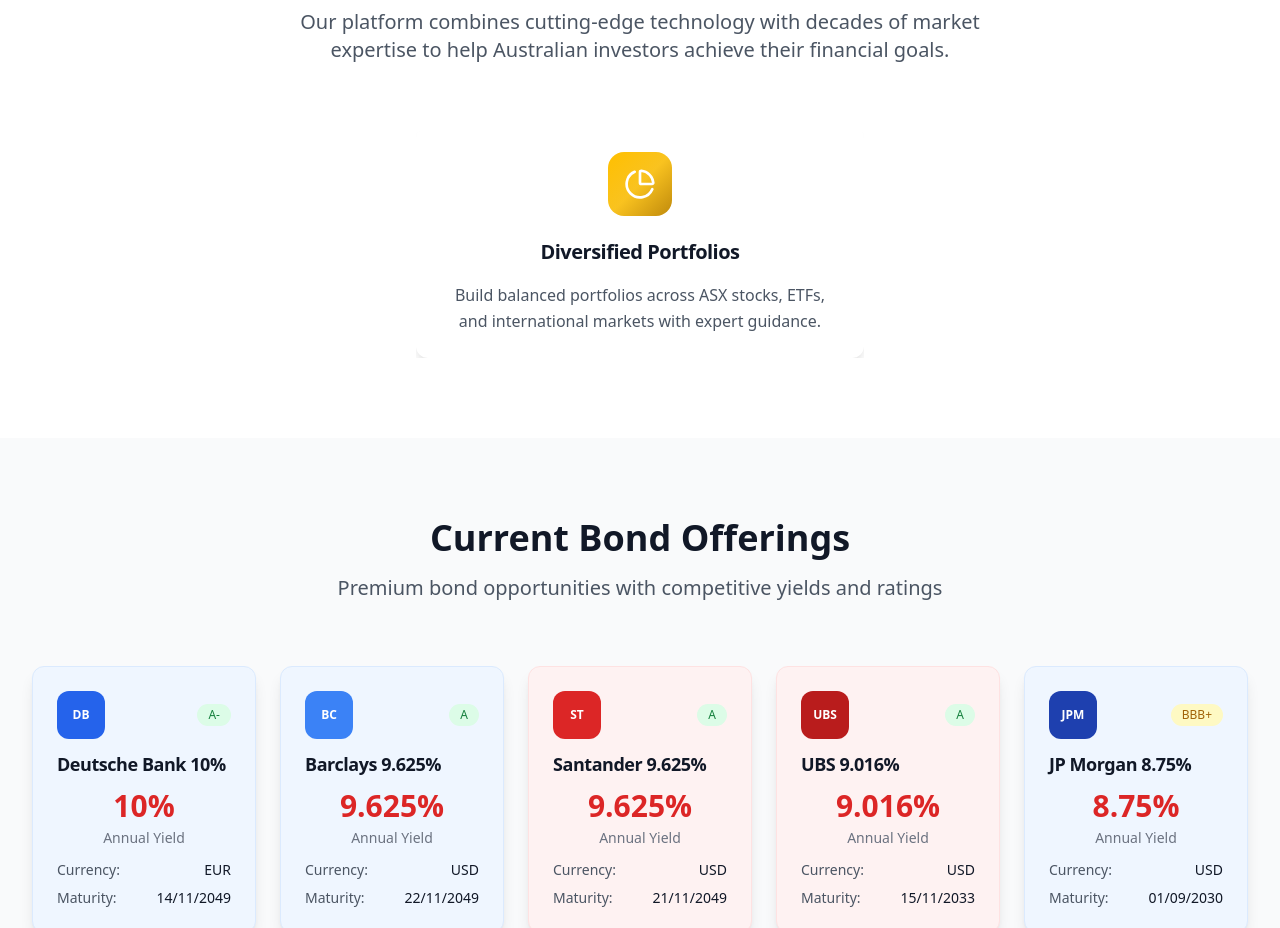
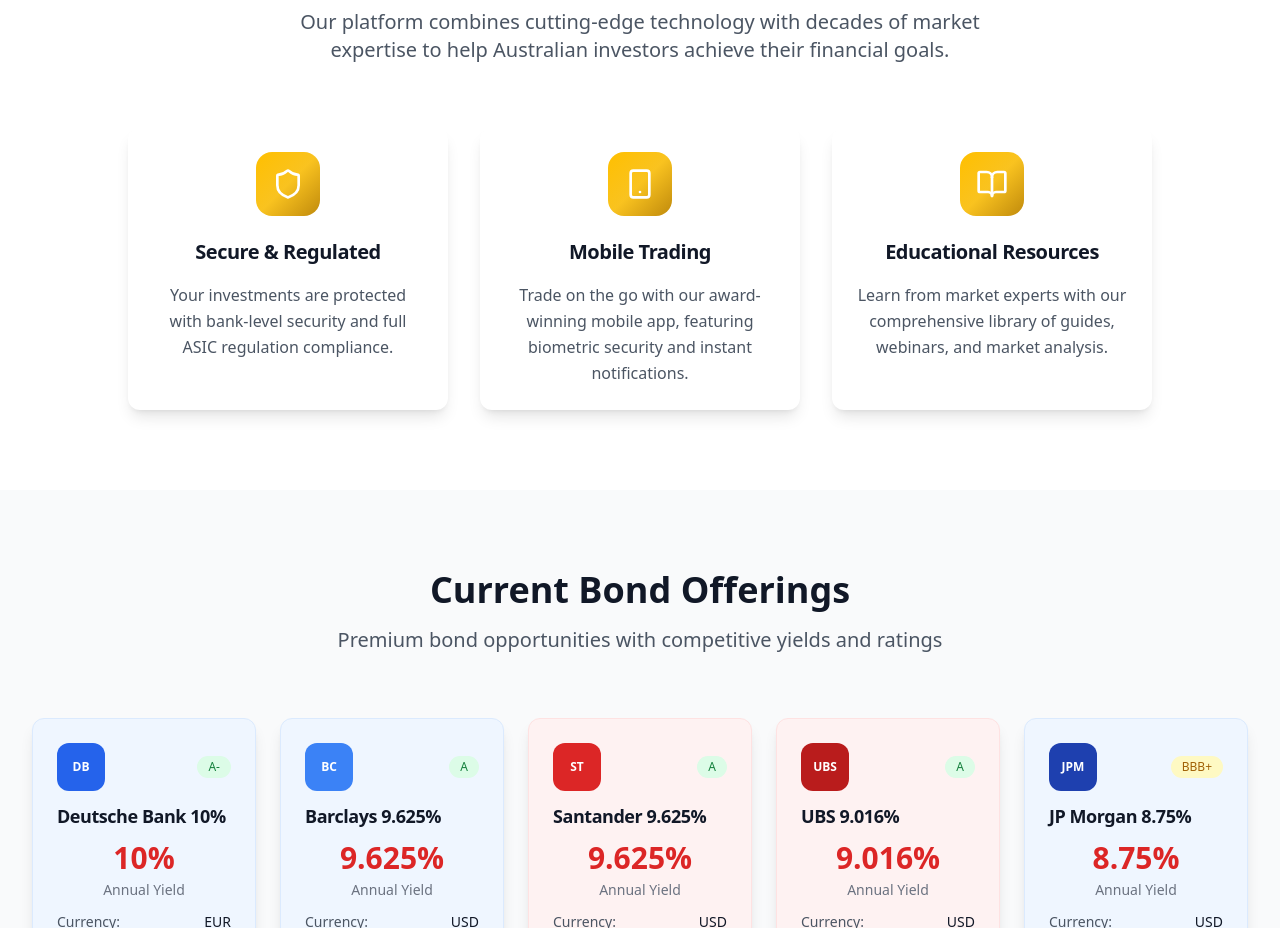
Before and after one commit to webdzignz/aussie-investor-vibe-shift, a React (Vite) app: page / in a window 1280 px wide. Shown: the part 840-1768 px from the top of the page. Built offline with nearby package versions, Linux system fonts and the light colour scheme.

Commit message:
Refactor: Show 3 feature boxes at once
Updated the Features section to display three boxes simultaneously, then the remaining three.

```diff
--- a/src/components/Features.tsx
+++ b/src/components/Features.tsx
@@ -4,7 +4,7 @@ import { BarChart3, PieChart, TrendingUp, Shield, Smartphone, BookOpen } from "l
 import { useState, useEffect } from "react";
 
 const Features = () => {
-  const [currentCardIndex, setCurrentCardIndex] = useState(0);
+  const [currentGroupIndex, setCurrentGroupIndex] = useState(0);
 
   const features = [
     {
@@ -39,15 +39,21 @@ const Features = () => {
     }
   ];
 
+  // Group features into sets of 3
+  const featureGroups = [
+    features.slice(0, 3),
+    features.slice(3, 6)
+  ];
+
   useEffect(() => {
     const interval = setInterval(() => {
-      setCurrentCardIndex((prev) => (prev + 1) % features.length);
+      setCurrentGroupIndex((prev) => (prev + 1) % featureGroups.length);
     }, 5000);
 
     return () => clearInterval(interval);
-  }, [features.length]);
+  }, [featureGroups.length]);
 
-  const currentFeature = features[currentCardIndex];
+  const currentFeatures = featureGroups[currentGroupIndex];
 
   return (
     <section className="py-20 bg-white">
@@ -62,27 +68,30 @@ const Features = () => {
           </p>
         </div>
 
-        <div className="flex justify-center">
-          <div className="w-full max-w-md overflow-hidden relative">
+        <div className="grid md:grid-cols-3 gap-8 max-w-5xl mx-auto">
+          {currentFeatures.map((feature, index) => {
+            const IconComponent = feature.icon;
+            return (
               <Card
-              key={currentCardIndex}
-              className="border-0 shadow-lg hover:shadow-xl transition-all duration-1000 border-gold/20 animate-slide-in-right"
+                key={`${currentGroupIndex}-${index}`}
+                className="border-0 shadow-lg hover:shadow-xl transition-all duration-1000 border-gold/20 animate-fade-in"
               >
                 <CardHeader className="text-center pb-4">
                   <div className="w-16 h-16 gold-gradient rounded-2xl flex items-center justify-center mx-auto mb-4">
-                  <currentFeature.icon className="w-8 h-8 text-white" />
+                    <IconComponent className="w-8 h-8 text-white" />
                   </div>
                   <CardTitle className="text-xl font-semibold text-gray-900">
-                  {currentFeature.title}
+                    {feature.title}
                   </CardTitle>
                 </CardHeader>
                 <CardContent className="text-center">
                   <p className="text-gray-600 leading-relaxed">
-                  {currentFeature.description}
+                    {feature.description}
                   </p>
                 </CardContent>
               </Card>
-          </div>
+            );
+          })}
         </div>
       </div>
     </section>
```
Lines whose indentation alone changed are shown as unchanged.
